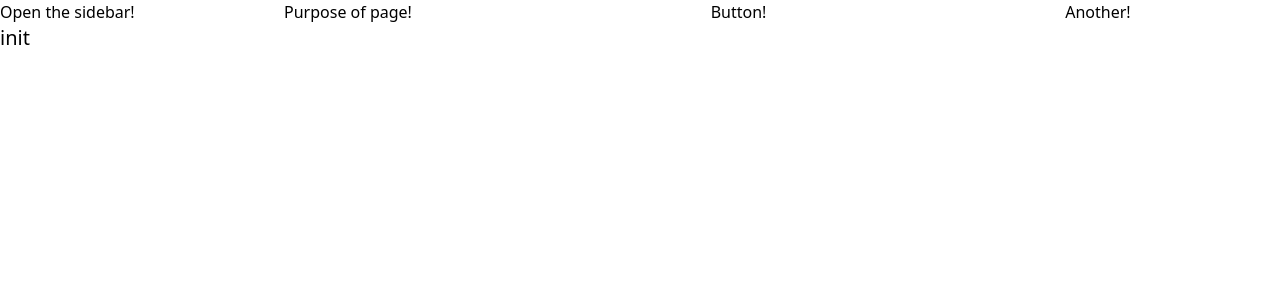
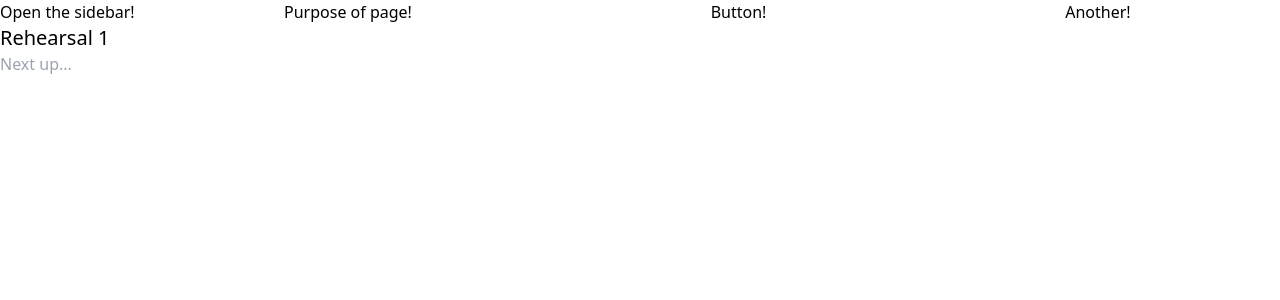
Before and after one commit to jlmonge/rehearsal, a React (Vite) app: page / in a window 1280 px wide. Shown: the top 300 px of the page. Built offline with nearby package versions, Linux system fonts and the light colour scheme.

Commit message:
Implement adding steps

```diff
--- a/src/App.tsx
+++ b/src/App.tsx
@@ -1,22 +1,55 @@
-import { useState } from "react";
+import { KeyboardEvent, useState } from "react";
 // import "./assets/App.css";
 import Header from "./components/Header";
 import Sidebar from "./components/Sidebar";
+import EditSteps from "./components/EditSteps";
+import { Step } from "./types/features";
 
 function App() {
   const [isOpenSidebar, setIsOpenSidebar] = useState(false);
+  const [stepInput, setStepInput] = useState("");
+  const [steps, setSteps] = useState<Step[]>([]);
 
   const handleOpenSidebar = () => {
     setIsOpenSidebar(!isOpenSidebar);
+  };
+
+  const handleAddStep = (argStep: Step) => {
+    setSteps([argStep, ...steps]);
+  };
+
+  const handleInputEnter = (e: KeyboardEvent<HTMLInputElement>) => {
+    const key = e.key;
+
+    if (stepInput.trim() && key === "Enter") {
+      handleAddStep({ text: stepInput, pos: steps.length + 1 });
+      setStepInput("");
+    }
+  };
+
+  const handleDeleteStep = (argStep: Step) => {
+    setSteps(steps.filter((step) => step.pos != argStep.pos));
   };
 
   return (
     <div className="flex">
       {isOpenSidebar && <Sidebar />}
       <div className="w-full">
-        <Header handleOpenSidebar={handleOpenSidebar} />
+        <Header onOpenSidebar={handleOpenSidebar} />
         <main>
-          <h1 className="text-xl">init</h1>
+          <h1 className="text-xl">Rehearsal 1</h1>
+          <input
+            type="text"
+            placeholder="Next up..."
+            value={stepInput}
+            onChange={(e) => setStepInput(e.target.value)}
+            onKeyUp={(e) => handleInputEnter(e)}
+            // TODO: add required, unstyle
+          />
+          <EditSteps
+            steps={steps}
+            onDeleteStep={handleDeleteStep}
+          />
         </main>
       </div>
     </div>
--- /dev/null
+++ b/src/components/EditStep.tsx
@@ -0,0 +1,16 @@
+import { Step } from "../types/features";
+
+interface EditStepProps {
+  step: Step;
+}
+
+function EditStep({ step }: EditStepProps) {
+  return (
+    <li className="flex">
+      <span>{step.pos}</span>
+      <span>{step.text}</span>
+    </li>
+  );
+}
+
+export default EditStep;
--- /dev/null
+++ b/src/components/EditSteps.tsx
@@ -0,0 +1,21 @@
+import EditStep from "./EditStep";
+import { type Step } from "../types/features";
+
+interface EditStepsProps {
+  steps: Step[];
+  onDeleteStep: (argStep: Step) => void;
+}
+
+function EditSteps({ steps }: EditStepsProps) {
+  return (
+    <div>
+      <ul>
+        {steps?.map((step) => (
+          <EditStep step={step} />
+        ))}
+      </ul>
+    </div>
+  );
+}
+
+export default EditSteps;
--- a/src/components/Header.tsx
+++ b/src/components/Header.tsx
@@ -1,12 +1,12 @@
 interface HeaderProps {
-  handleOpenSidebar: () => void;
+  onOpenSidebar: () => void;
 }
 
-function Header({ handleOpenSidebar }: HeaderProps) {
+function Header({ onOpenSidebar }: HeaderProps) {
   return (
     <header className="relative top-0">
       <div className="flex flex-row justify-between">
-        <button onClick={handleOpenSidebar}>Open the sidebar!</button>
+        <button onClick={onOpenSidebar}>Open the sidebar!</button>
         <div className="flex flex-row justify-around flex-1">
           <p>Purpose of page!</p>
           <button>Button!</button>
--- /dev/null
+++ b/src/types/features.ts
@@ -0,0 +1,4 @@
+export type Step = {
+  pos: number;
+  text: string;
+};
```
